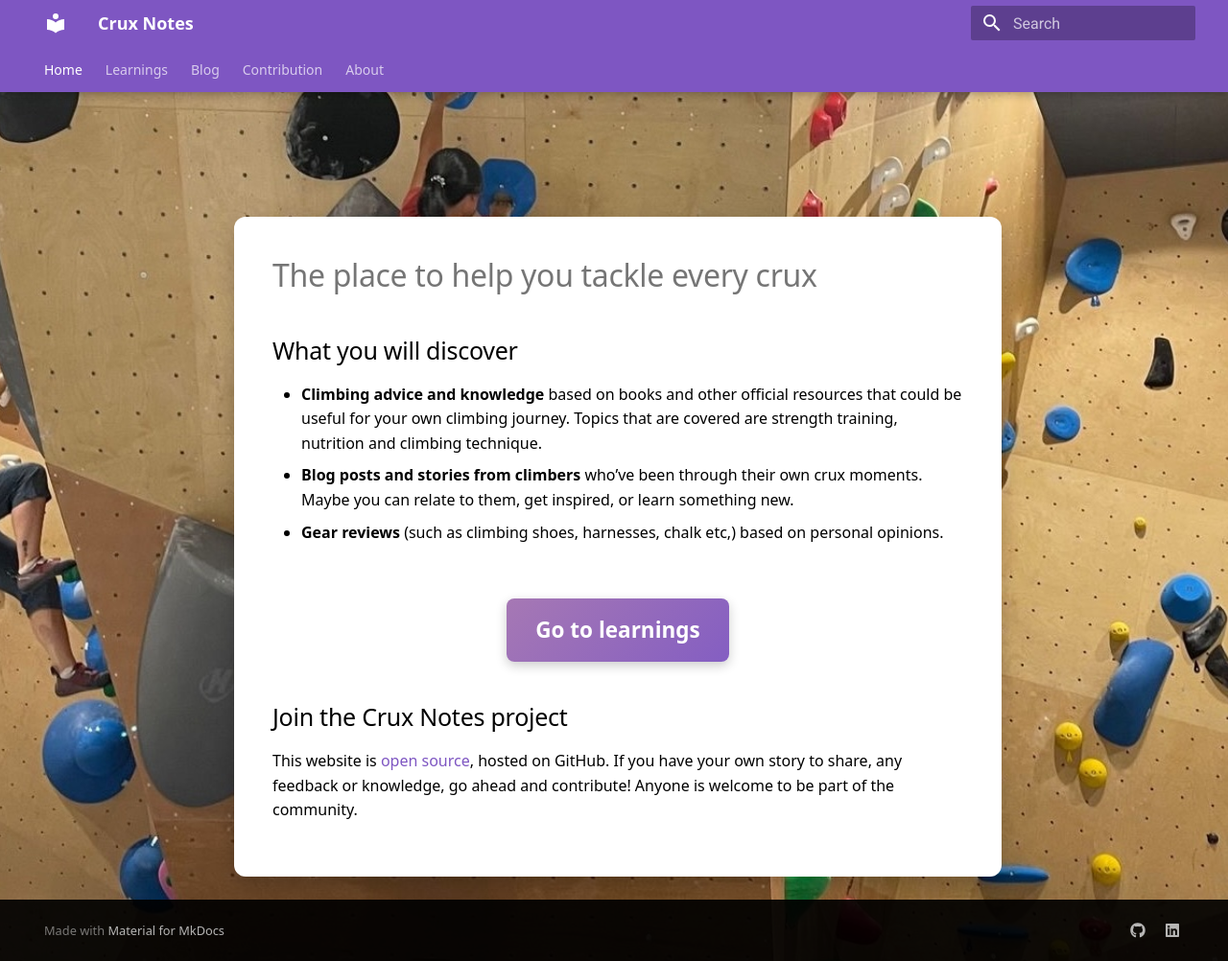
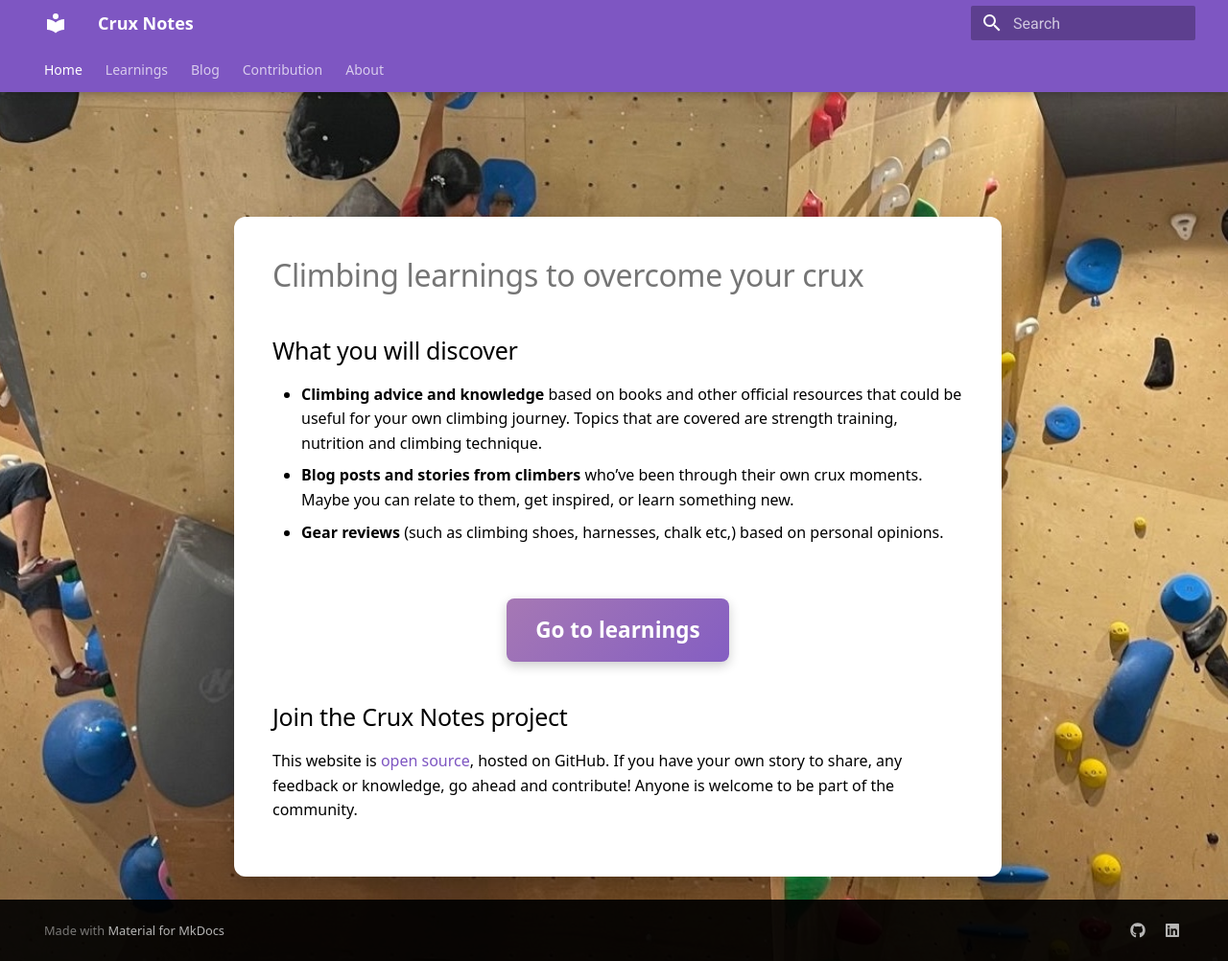
Before and after one commit to tsolakoua/cruxnotes, an MkDocs documentation site: the page built from docs/index.md, in a window 1280 px wide and 1002 px high. Shown: the whole window at 96% size. Built offline with MkDocs 1.6.1 and Material for MkDocs 9.7.7, drawn with Linux system fonts in a browser that asks for light colours.

Commit message:
update title

```diff
--- a/docs/index.md
+++ b/docs/index.md
@@ -68,7 +68,7 @@
 </head>
 <body>
   <div class="container">
-    <h1>The place to help you tackle every crux</h1>
+    <h1>Climbing learnings to overcome your crux</h1>
 
   <h2>What you will discover</h2>
   <ul>
```
